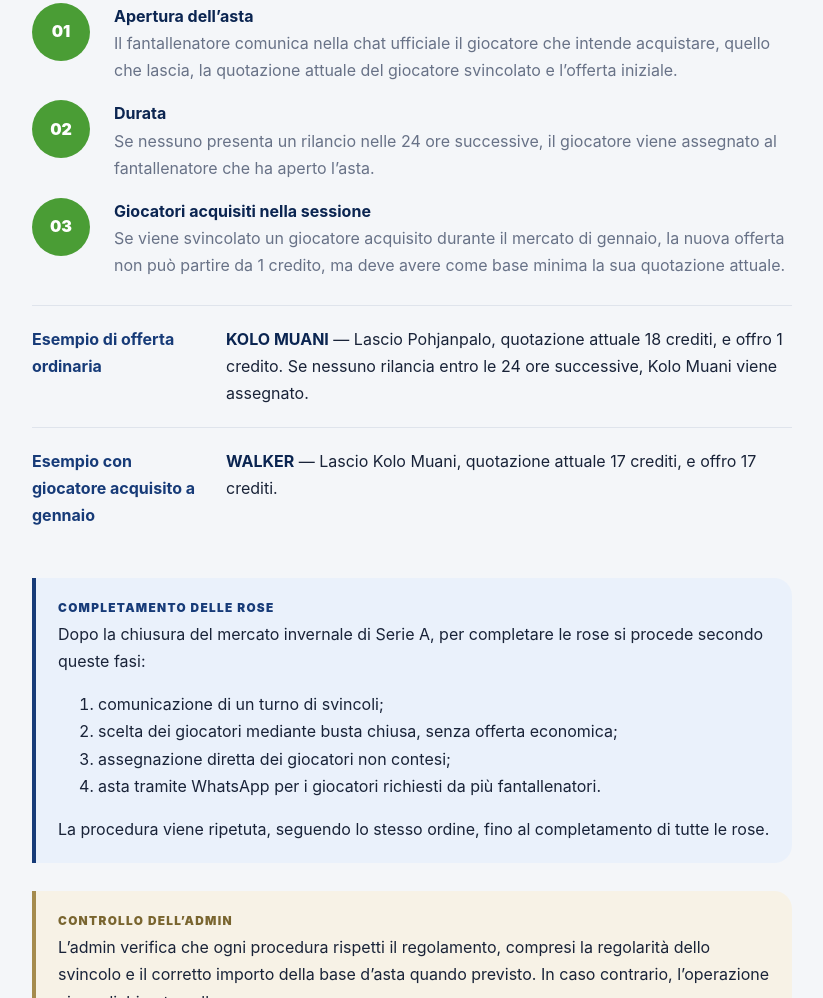
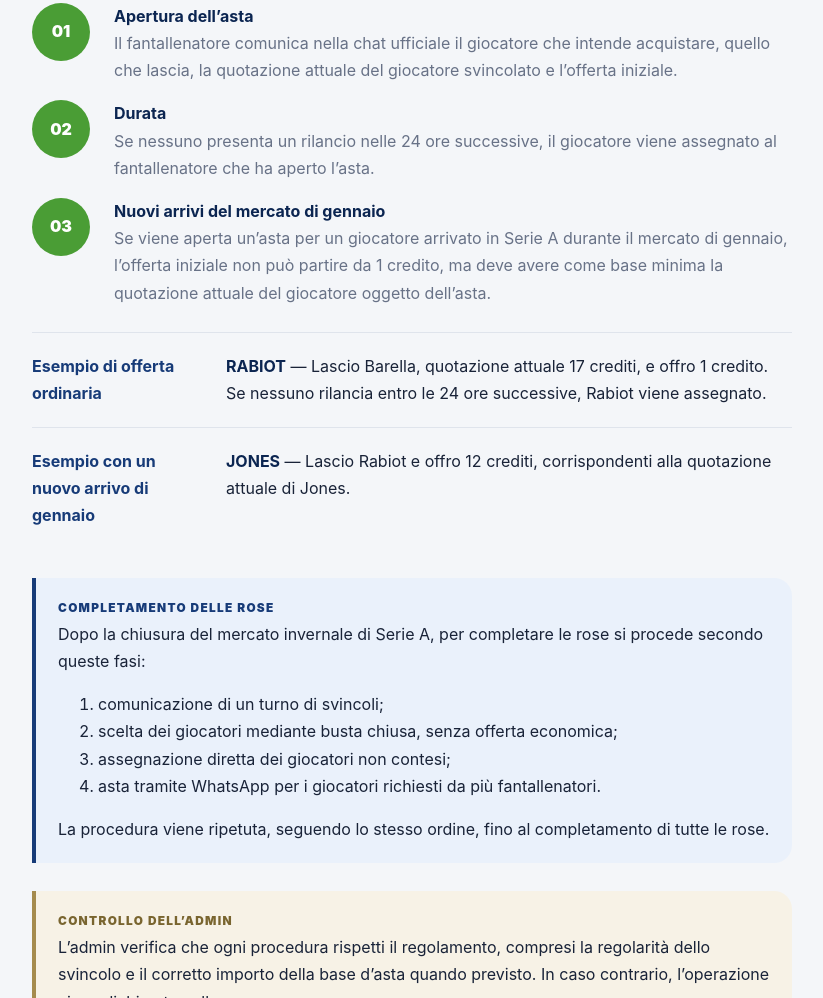
Before and after one commit to AntoMura78/antomura78.github.io, a plain HTML site: page index.html in a window 1280 px wide. Shown: the part 3427-4425 px from the top of the page, without its empty margins (438-1261 px from the left). Drawn offline with Linux system fonts and the light colour scheme.

Commit message:
Corregge base d'asta ed esempi del mercato di riparazione

```diff
--- a/index.html
+++ b/index.html
@@ -1,5 +1,5 @@
 Exit code: 0
-Wall time: 4.4 seconds
+Wall time: 3.9 seconds
 Output:
 <!doctype html>
 <html lang="it">
@@ -147,16 +147,16 @@ Output:
           <ol class="steps">
             <li><strong>Apertura dell’asta</strong><span>Il fantallenatore comunica nella chat ufficiale il giocatore che intende acquistare, quello che lascia, la quotazione attuale del giocatore svincolato e l’offerta iniziale.</span></li>
             <li><strong>Durata</strong><span>Se nessuno presenta un rilancio nelle 24 ore successive, il giocatore viene assegnato al fantallenatore che ha aperto l’asta.</span></li>
-            <li><strong>Giocatori acquisiti nella sessione</strong><span>Se viene svincolato un giocatore acquisito durante il mercato di gennaio, la nuova offerta non può partire da 1 credito, ma deve avere come base minima la sua quotazione attuale.</span></li>
+            <li><strong>Nuovi arrivi del mercato di gennaio</strong><span>Se viene aperta un’asta per un giocatore arrivato in Serie A durante il mercato di gennaio, l’offerta iniziale non può partire da 1 credito, ma deve avere come base minima la quotazione attuale del giocatore oggetto dell’asta.</span></li>
           </ol>
           <div class="definition-list">
             <div>
               <h4>Esempio di offerta ordinaria</h4>
-              <p><strong>KOLO MUANI</strong> — Lascio Pohjanpalo, quotazione attuale 18 crediti, e offro 1 credito. Se nessuno rilancia entro le 24 ore successive, Kolo Muani viene assegnato.</p>
+              <p><strong>RABIOT</strong> — Lascio Barella, quotazione attuale 17 crediti, e offro 1 credito. Se nessuno rilancia entro le 24 ore successive, Rabiot viene assegnato.</p>
             </div>
             <div>
-              <h4>Esempio con giocatore acquisito a gennaio</h4>
-              <p><strong>WALKER</strong> — Lascio Kolo Muani, quotazione attuale 17 crediti, e offro 17 crediti.</p>
+              <h4>Esempio con un nuovo arrivo di gennaio</h4>
+              <p><strong>JONES</strong> — Lascio Rabiot e offro 12 crediti, corrispondenti alla quotazione attuale di Jones.</p>
             </div>
           </div>
           <aside class="callout">
```
